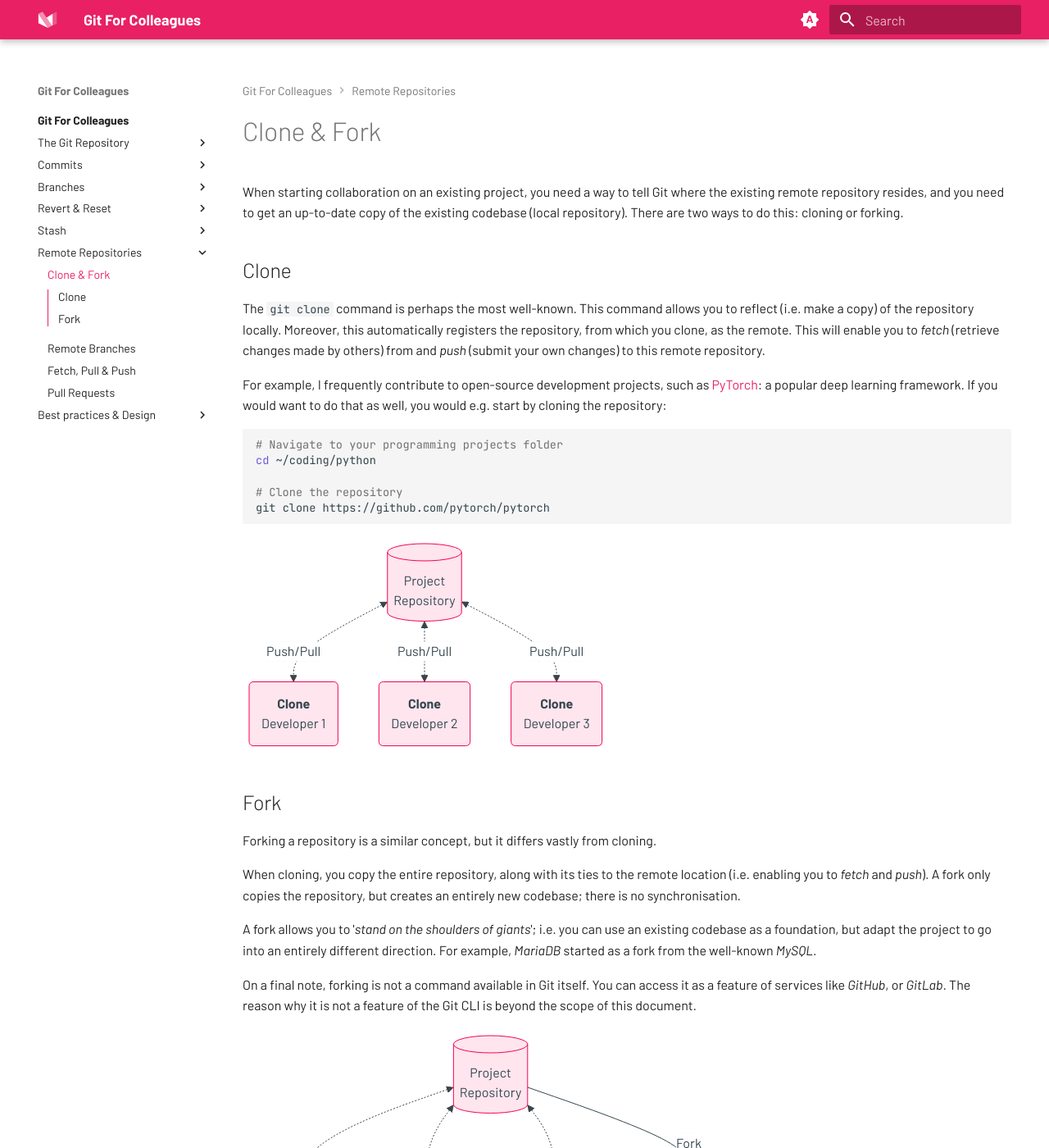
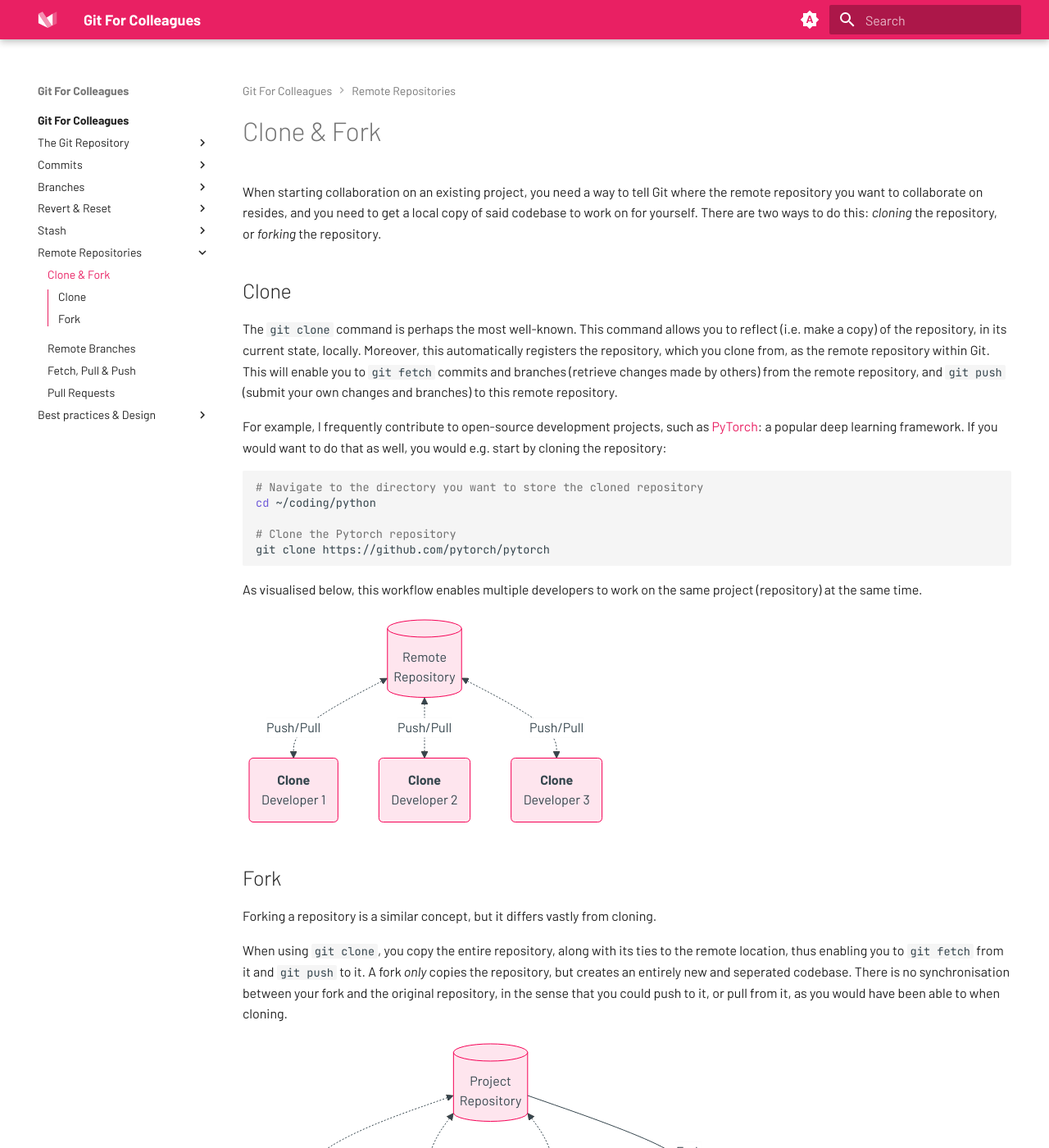
Before and after one commit to LPvdT/git-for-colleagues, an MkDocs documentation site: the page built from docs/remote_repos/clone_fork.md, in a window 1280 px wide and 1400 px high. Shown: the whole window at 82% size. Built offline with MkDocs 1.6.1 and Material for MkDocs 9.7.7, drawn with Linux system fonts in a browser that asks for light colours; some of the changed text lies outside the part shown.

Commit message:
Change: Some work on remote repos section

````diff
--- a/docs/remote_repos/clone_fork.md
+++ b/docs/remote_repos/clone_fork.md
@@ -1,24 +1,26 @@
 # Clone & Fork
 
-When starting collaboration on an existing project, you need a way to tell Git where the existing remote repository resides, and you need to get an up-to-date copy of the existing codebase (local repository). There are two ways to do this: cloning or forking.
+When starting collaboration on an existing project, you need a way to tell Git where the remote repository you want to collaborate on resides, and you need to get a local copy of said codebase to work on for yourself. There are two ways to do this: *cloning* the repository, or *forking* the repository.
 
 ## Clone
 
-The `git clone` command is perhaps the most well-known. This command allows you to reflect (i.e. make a copy) of the repository locally. Moreover, this automatically registers the repository, from which you clone, as the remote. This will enable you to *fetch* (retrieve changes made by others) from and *push* (submit your own changes) to this remote repository.
+The `git clone` command is perhaps the most well-known. This command allows you to reflect (i.e. make a copy) of the repository, in its current state, locally. Moreover, this automatically registers the repository, which you clone from, as the remote repository within Git. This will enable you to `git fetch` commits and branches (retrieve changes made by others) from the remote repository, and `git push` (submit your own changes and branches) to this remote repository.
 
 For example, I frequently contribute to open-source development projects, such as [PyTorch](https://pytorch.org/docs/master/community/contribution_guide.html): a popular deep learning framework. If you would want to do that as well, you would e.g. start by cloning the repository:
 
 ```bash
-# Navigate to your programming projects folder
+# Navigate to the directory you want to store the cloned repository
 cd ~/coding/python
 
-# Clone the repository
+# Clone the Pytorch repository
 git clone https://github.com/pytorch/pytorch
 ```
 
+As visualised below, this workflow enables multiple developers to work on the same project (repository) at the same time.
+
 ```mermaid
 flowchart TB
-  R[(Project<br />Repository)] <-. Push/Pull .-> C_1(<b>Clone</b><br/>Developer 1)
+  R[(Remote<br />Repository)] <-. Push/Pull .-> C_1(<b>Clone</b><br/>Developer 1)
   R <-. Push/Pull .-> C_2(<b>Clone</b><br/>Developer 2)
   R <-. Push/Pull .-> C_3(<b>Clone</b><br/>Developer 3)
 ```
@@ -27,11 +29,7 @@ flowchart TB
 
 Forking a repository is a similar concept, but it differs vastly from cloning.
 
-When cloning, you copy the entire repository, along with its ties to the remote location (i.e. enabling you to *fetch* and *push*). A fork only copies the repository, but creates an entirely new codebase; there is no synchronisation.
-
-A fork allows you to '*stand on the shoulders of giants*'; i.e. you can use an existing codebase as a foundation, but adapt the project to go into an entirely different direction. For example, *MariaDB* started as a fork from the well-known *MySQL*.
-
-On a final note, forking is not a command available in Git itself. You can access it as a feature of services like *GitHub*, or *GitLab*. The reason why it is not a feature of the Git CLI is beyond the scope of this document.
+When using `git clone`, you copy the entire repository, along with its ties to the remote location, thus enabling you to `git fetch` from it and `git push` to it. A fork *only* copies the repository, but creates an entirely new and seperated codebase. There is no synchronisation between your fork and the original repository, in the sense that you could push to it, or pull from it, as you would have been able to when cloning.
 
 ```mermaid
 flowchart TD
@@ -41,3 +39,7 @@ flowchart TD
   R -- Fork --> F[(Forked<br/>Repository)]
   F <-. Push/Pull .-> C_4(<b>Clone</b><br/>Developer 4)
 ```
+
+A fork allows you to essentially '*stand on the shoulders of giants*'; i.e. you can use an existing codebase as a foundation, but adapt the project to go in an entirely different direction. For example, the *MariaDB* database application started as a fork from the well-known *MySQL* database application.
+
+On a final note, forking is not a command available within Git itself. You can access forking as a feature of services like *GitHub*, or *GitLab*. The reason why it is not a feature of the Git CLI is beyond the scope of this document.
````
Also changed, not shown: docs/remote_repos/index.md (+3 -3 lines), docs/remote_repos/remote_branches.md (+27 -17 lines).
